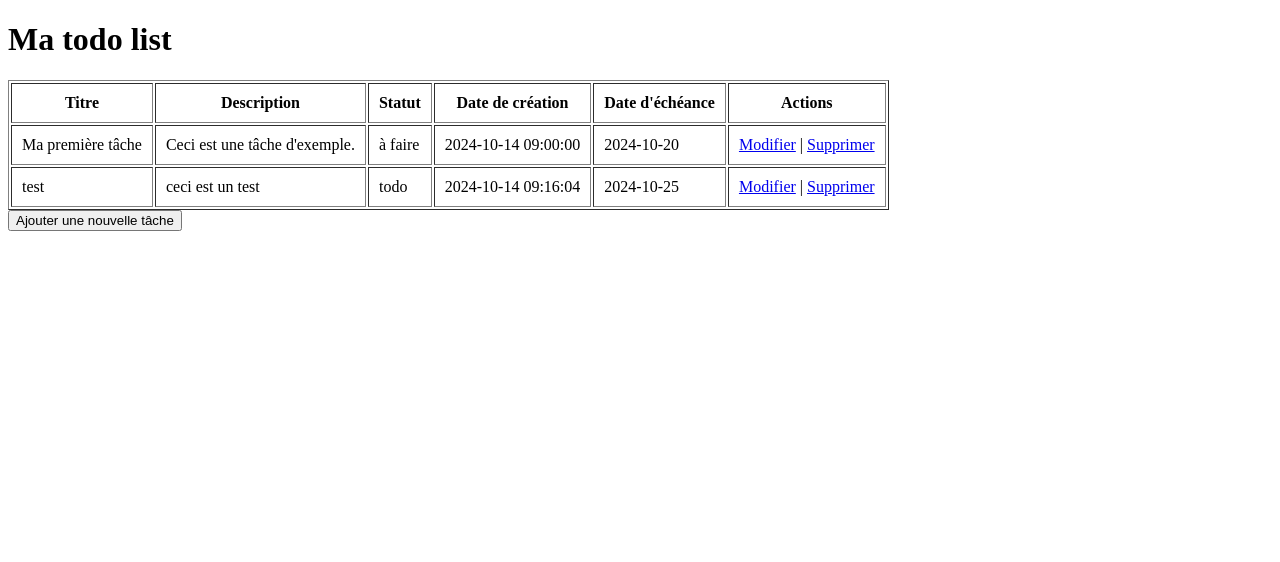
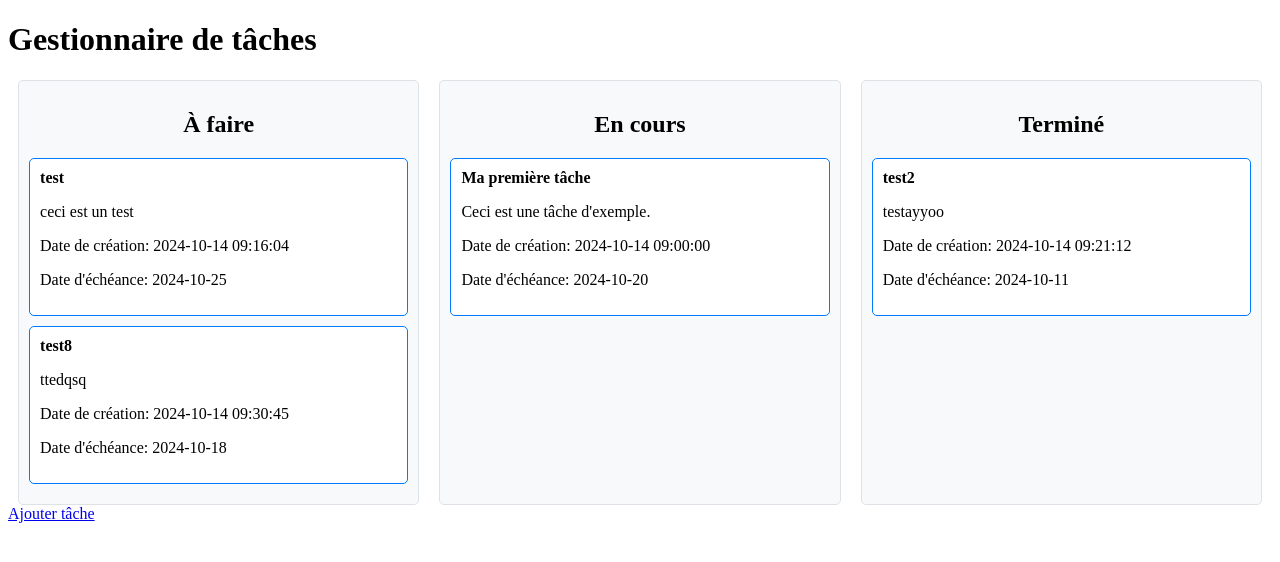
Before and after one commit to jeremy-prt/b3-todo-2024, a PHP site: page /app/views/tasks/index.php in a window 1280 px wide. Shown: the top 562 px of the page. Run offline with PHP 8.4, Linux system fonts and the light colour scheme.

Commit message:
Tableau Kanban (drag and drop)

```diff
--- a/app/views/tasks/index.php
+++ b/app/views/tasks/index.php
@@ -4,6 +4,11 @@ require_once '../../../app/controllers/TaskController.php';
 $taskController = new TaskController();
 
 $tasks = $taskController->getTasks();
+
+if ($_SERVER['REQUEST_METHOD'] === 'POST' && isset($_POST['task_id'])) {
+    $taskController->updateTaskStatus($_POST['task_id'], $_POST['status']);
+    exit;
+}
 ?>
 
 <!DOCTYPE html>
@@ -12,48 +17,64 @@ $tasks = $taskController->getTasks();
     <meta charset="UTF-8">
     <meta name="viewport" content="width=device-width, initial-scale=1.0">
     <title>Todo List</title>
-    <link rel="stylesheet" href="../../public/css/style.css">
+    <link rel="stylesheet" href="../../../public/css/style.css">
 </head>
 <body>
-    <div class="container">
-        <h1>Ma todo list</h1>
-        <table border="1" cellpadding="10">
-            <thead>
-                <tr>
-                    <th>Titre</th>
-                    <th>Description</th>
-                    <th>Statut</th>
-                    <th>Date de création</th>
-                    <th>Date d'échéance</th>
-                    <th>Actions</th>
-                </tr>
-            </thead>
-            <tbody>
-                <?php if (empty($tasks)): ?>
-                    <tr>
-                        <td colspan="6">Aucune tâche disponible pour le moment.</td>
-                    </tr>
-                <?php else: ?>
-                    <?php foreach ($tasks as $task): ?>
-                        <tr>
-                            <td><?php echo htmlspecialchars($task['title']); ?></td>
-                            <td><?php echo htmlspecialchars($task['description']); ?></td>
-                            <td><?php echo htmlspecialchars($task['status']); ?></td>
-                            <td><?php echo htmlspecialchars($task['created_at']); ?></td>
-                            <td><?php echo htmlspecialchars($task['due_date']); ?></td>
-                            <td>
-                                <a href="#">Modifier</a> |
-                                <a href="#">Supprimer</a>
-                            </td>
-                        </tr>
-                    <?php endforeach; ?>
+    <h1>Gestionnaire de tâches</h1>
+    <div class="kanban-board">
+        <!-- Colonne "À faire" -->
+        <div class="kanban-column" ondrop="drop(event, 'todo')" ondragover="allowDrop(event)">
+            <h2>À faire</h2>
+            <?php foreach ($tasks as $task): ?>
+                <?php if ($task['status'] == 'todo'): ?>
+                    <div class="task" id="<?php echo $task['id']; ?>" draggable="true" ondragstart="drag(event)">
+                        <div class="task-header">
+                            <strong><?php echo htmlspecialchars($task['title']); ?></strong>
+                        </div>
+                        <p><?php echo htmlspecialchars($task['description']); ?></p>
+                        <p>Date de création: <?php echo htmlspecialchars($task['created_at']); ?></p>
+                        <p>Date d'échéance: <?php echo htmlspecialchars($task['due_date']); ?></p>
+                    </div>
                 <?php endif; ?>
-            </tbody>
-        </table>
+            <?php endforeach; ?>
+        </div>
 
-        <a href="add.php">
-            <button>Ajouter une nouvelle tâche</button>
-        </a>
+        <!-- Colonne "En cours" -->
+        <div class="kanban-column" ondrop="drop(event, 'in_progress')" ondragover="allowDrop(event)">
+            <h2>En cours</h2>
+            <?php foreach ($tasks as $task): ?>
+                <?php if ($task['status'] == 'in_progress'): ?>
+                    <div class="task" id="<?php echo $task['id']; ?>" draggable="true" ondragstart="drag(event)">
+                        <div class="task-header">
+                            <strong><?php echo htmlspecialchars($task['title']); ?></strong>
+                        </div>
+                        <p><?php echo htmlspecialchars($task['description']); ?></p>
+                        <p>Date de création: <?php echo htmlspecialchars($task['created_at']); ?></p>
+                        <p>Date d'échéance: <?php echo htmlspecialchars($task['due_date']); ?></p>
+                    </div>
+                <?php endif; ?>
+            <?php endforeach; ?>
+        </div>
+
+        <!-- Colonne "Terminé" -->
+        <div class="kanban-column" ondrop="drop(event, 'done')" ondragover="allowDrop(event)">
+            <h2>Terminé</h2>
+            <?php foreach ($tasks as $task): ?>
+                <?php if ($task['status'] == 'done'): ?>
+                    <div class="task" id="<?php echo $task['id']; ?>" draggable="true" ondragstart="drag(event)">
+                        <div class="task-header">
+                            <strong><?php echo htmlspecialchars($task['title']); ?></strong>
+                        </div>
+                        <p><?php echo htmlspecialchars($task['description']); ?></p>
+                        <p>Date de création: <?php echo htmlspecialchars($task['created_at']); ?></p>
+                        <p>Date d'échéance: <?php echo htmlspecialchars($task['due_date']); ?></p>
+                    </div>
+                <?php endif; ?>
+            <?php endforeach; ?>
+        </div>
     </div>
+
+    <a href="add.php">Ajouter tâche</a>
+    <script src="../../../public/js/script.js"></script>
 </body>
 </html>
--- a/public/css/style.css
+++ b/public/css/style.css
@@ -0,0 +1,45 @@
+.kanban-board {
+  display: flex;
+  justify-content: space-around;
+}
+
+.kanban-column {
+  width: 30%;
+  background-color: #f8f9fa;
+  border: 1px solid #dee2e6;
+  border-radius: 5px;
+  padding: 10px;
+  min-height: 300px;
+}
+
+.kanban-column h2 {
+  text-align: center;
+}
+
+.task {
+  background-color: #fff;
+  border: 1px solid #007bff;
+  border-radius: 5px;
+  padding: 10px;
+  margin-bottom: 10px;
+  cursor: move;
+}
+
+.task-header {
+  display: flex;
+  justify-content: space-between;
+}
+
+.task .important {
+  background-color: #28a745;
+  color: #fff;
+  padding: 3px 6px;
+  border-radius: 4px;
+}
+
+.task .urgent {
+  background-color: #dc3545;
+  color: #fff;
+  padding: 3px 6px;
+  border-radius: 4px;
+}
--- /dev/null
+++ b/public/js/script.js
@@ -0,0 +1,25 @@
+// Fonction JavaScript pour gérer le drag and drop
+function allowDrop(event) {
+  event.preventDefault();
+}
+
+function drag(event) {
+  event.dataTransfer.setData("task_id", event.target.id); // Stocker l'ID de la tâche
+}
+
+function drop(event, status) {
+  event.preventDefault();
+  var taskId = event.dataTransfer.getData("task_id");
+
+  // Envoyer une requête POST pour mettre à jour le statut
+  var xhr = new XMLHttpRequest();
+  xhr.open("POST", "index.php", true);
+  xhr.setRequestHeader("Content-Type", "application/x-www-form-urlencoded");
+  xhr.onreadystatechange = function () {
+    if (xhr.readyState === 4 && xhr.status === 200) {
+      // Recharger la page pour voir la tâche dans la nouvelle colonne
+      location.reload();
+    }
+  };
+  xhr.send("task_id=" + taskId + "&status=" + status);
+}
--- a/tasks.json
+++ b/tasks.json
@@ -3,7 +3,7 @@
         "id": "1",
         "title": "Ma premi\u00e8re t\u00e2che",
         "description": "Ceci est une t\u00e2che d'exemple.",
-        "status": "\u00e0 faire",
+        "status": "in_progress",
         "created_at": "2024-10-14 09:00:00",
         "due_date": "2024-10-20"
     },
@@ -14,5 +14,21 @@
         "status": "todo",
         "created_at": "2024-10-14 09:16:04",
         "due_date": "2024-10-25"
+    },
+    {
+        "id": "670ce2886872e",
+        "title": "test2",
+        "description": "testayyoo",
+        "status": "done",
+        "created_at": "2024-10-14 09:21:12",
+        "due_date": "2024-10-11"
+    },
+    {
+        "id": "670ce4c5ebd29",
+        "title": "test8",
+        "description": "ttedqsq",
+        "status": "todo",
+        "created_at": "2024-10-14 09:30:45",
+        "due_date": "2024-10-18"
     }
 ]
```
